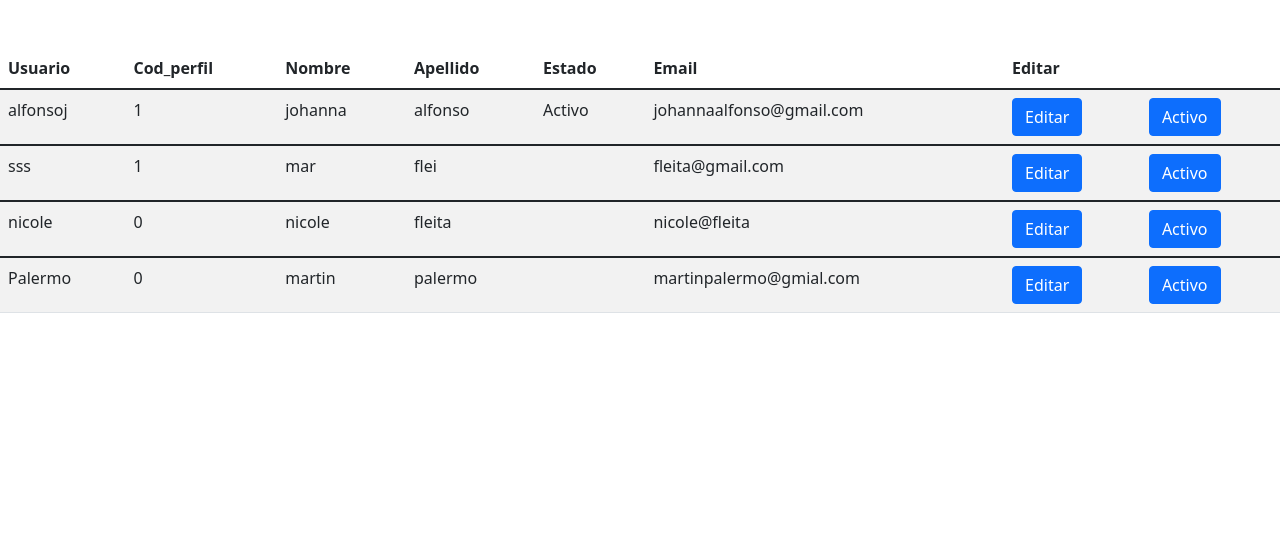
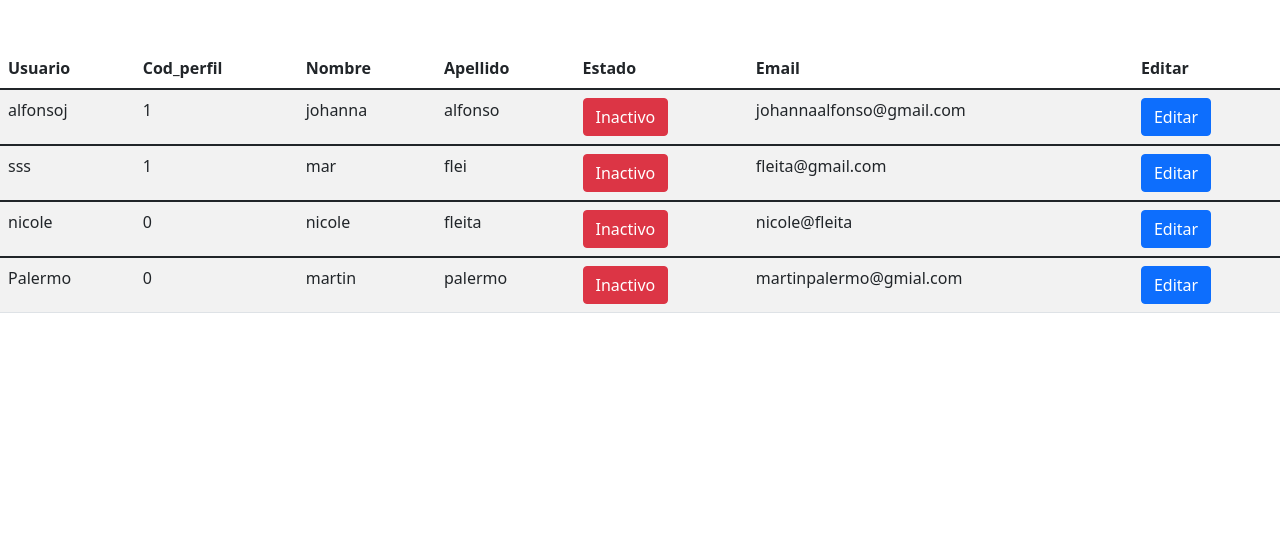
Before and after one commit to ludanra/QR-ART, a PHP site: page /perfiles/perfil_admin/abm_user/tablamodificacion.php in a window 1280 px wide. Shown: the part 56-609 px from the top of the page. Run offline with PHP 8.4, Linux system fonts and the light colour scheme; data comes from the database, SQL or seed files in the repository; some libraries are stand-ins or nearby versions.

Commit message:
Joha 3/10

```diff
--- a/perfiles/perfil_admin/abm_user/tablamodificacion.php
+++ b/perfiles/perfil_admin/abm_user/tablamodificacion.php
@@ -91,14 +91,27 @@ $conexion=mysqli_connect("localhost","root","","qr_art");
                 <td class="text-dark"><?php echo $mostrar['cod_perfil'] ?></td>
                 <td class="text-dark"><?php echo $mostrar['nombre_usu'] ?></td>
                 <td class="text-dark"><?php echo $mostrar['apellido_usu'] ?></td>
-                <td class="text-dark"><?php echo $mostrar['est_baja_usu'] ?></td>
+               <?php
+
+                if($mostrar["est_baja_usu"] != 1){
+
+                  echo '<td><button class= "btn btn-danger btn-xs btnActivar" id="'.$mostrar['id_usuario'].'" est_baja_usu="1">Inactivo</button></td>' ;
+                }else{
+
+                  echo '<td><button class= "btn btn-success btn-xs btnActivar" id="'.$mostrar['id_usuario'].'" est_baja_usu="0">Activo</button></td>' ;
+
+
+                }
+
+
+
+                ?>
+
                 <td class="text-dark"><?php echo $mostrar['email_usu'] ?></td>
                 <td>
                 <a class= "btn btn-primary" href="/QR-ART/php/Actualizar.php?id=<?php echo $mostrar['id_usuario']?>" class="table__item__link" >Editar</a>
                 </td>
-                <td>
-                <a class= "btn btn-primary" href="" class="table__item__link" >Activo</a>
-                </td>
+
 
 
 
```
Also changed, not shown: login.php (+16 -6 lines).
